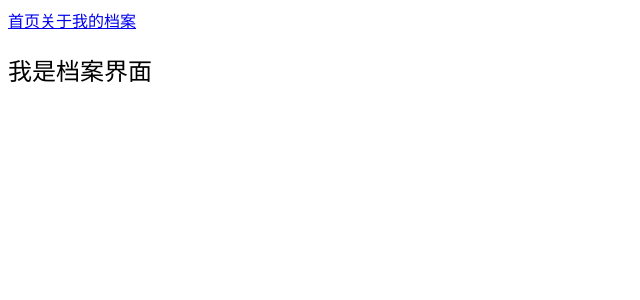
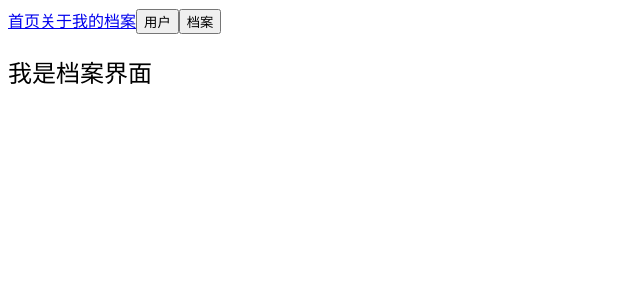
Before and after one commit to zdana/vueTest, a Vue app in the folder vueTest/: page /profile in a window 1280 px wide. Shown: the top 300 px of the page, without its empty margins (0-640 px from the left). Built offline with nearby package versions, Linux system fonts and the light colour scheme.

Commit message:
方法跳转vue-router

```diff
--- a/vueTest/src/App.vue
+++ b/vueTest/src/App.vue
@@ -24,6 +24,10 @@
      -->
     <router-link :to="'/user/'+userId">我的</router-link>
     <router-link :to="{path:'/profile',query:{name:'why',age:18}}">档案</router-link>
+
+    <!-- 通过button点击跳转 -->
+    <button @click="userClick">用户</button>
+    <button @click="profileClick">档案</button>
     <!--  <router-view/>表示占位，根据当前路径动态渲染不同组件-->
      <router-view/>
   </div>
@@ -47,6 +51,17 @@ export default {
     aboutClick(){
       // this.$router.push('/about')
       this.$router.replace('/about')
+    },
+    userClick(){
+      this.$router.push('/user/'+this.userId)
+    },
+    profileClick(){
+      this.$router.push({
+        path:'/profile',
+        query:{
+          name:'zhangsan'
+        }
+      })
     }
   }
 }
--- a/vueTest/src/components/Profile.vue
+++ b/vueTest/src/components/Profile.vue
@@ -3,7 +3,7 @@
     <h2>我是档案界面</h2>
     <!--$route表示目前处于活跃对象
         router是整个new的对象 -->
-    <h2>{{this.$route.params.userId}}</h2>
+    <h2>{{this.$route.params.name}}</h2>
   </div>
 </template>
 
@@ -12,7 +12,6 @@ export default {
   name: 'User',
   data () {
     return {
-      msg: 'Welcome to Your Vue.js App'
     }
   }
 }
```
